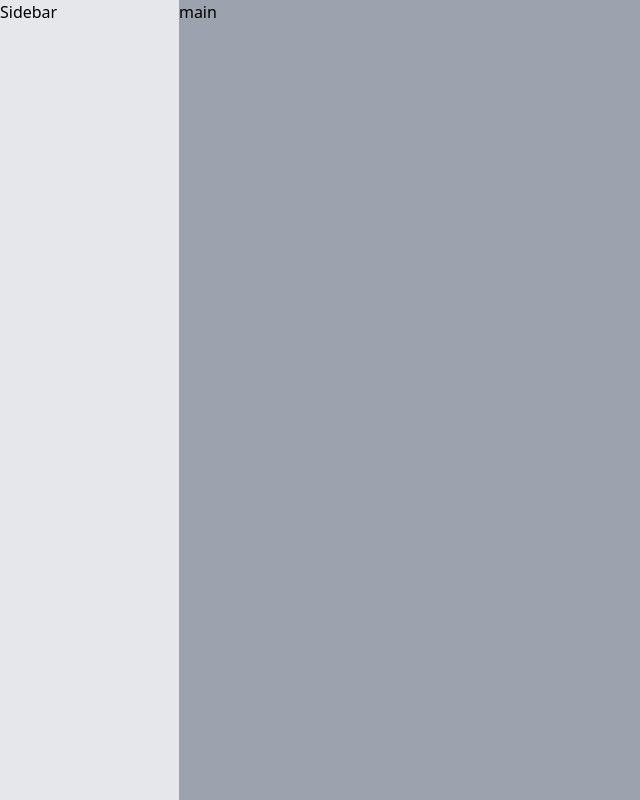
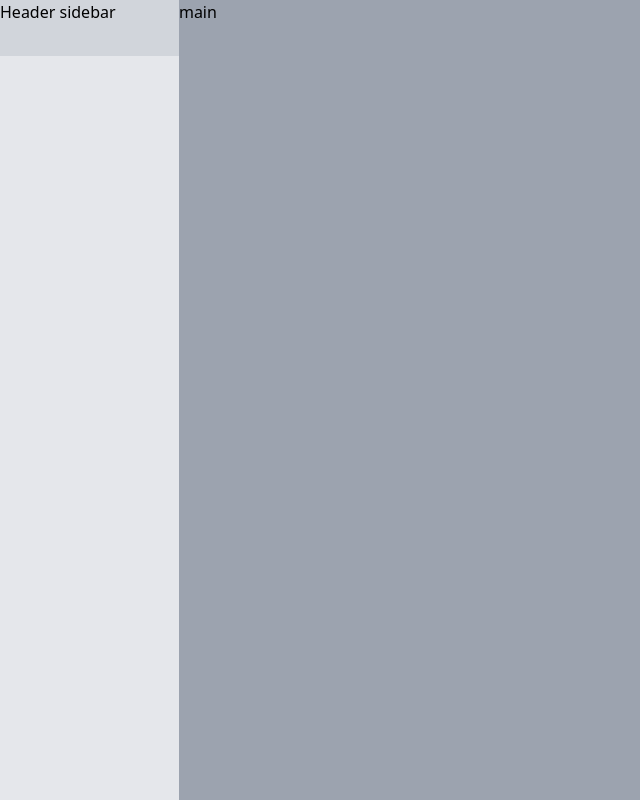
Before and after one commit to Fadwahigga/Simple-Dashboard, a Vue app: page / in a window 1280 px wide. Shown: the whole page, without its empty margins (0-640 px from the left). Built offline with nearby package versions, Linux system fonts and the light colour scheme.

Commit message:
Header sidebar

```diff
--- a/src/views/Dashboard.vue
+++ b/src/views/Dashboard.vue
@@ -1,7 +1,7 @@
 <template>
     <div class="w-screen h-screen flex">
         <!-- Sidebar -->
-        <div class="w-52 h-screen bg-gray-200"> Sidebar</div>
+        <div class="w-52 h-screen bg-gray-200"> <div class="h-14 bg-gray-300">Header sidebar</div></div>
         <!-- main -->
         <div class="w-full h-full bg-gray-400"> main</div>
     </div>
```
